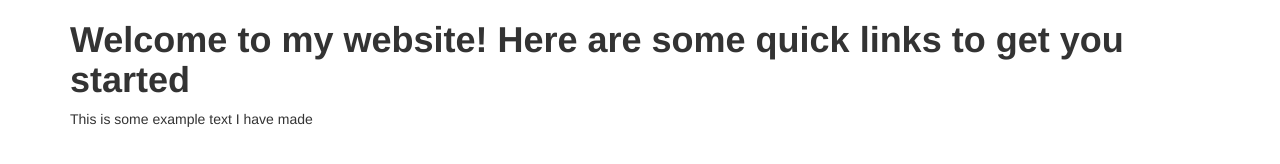
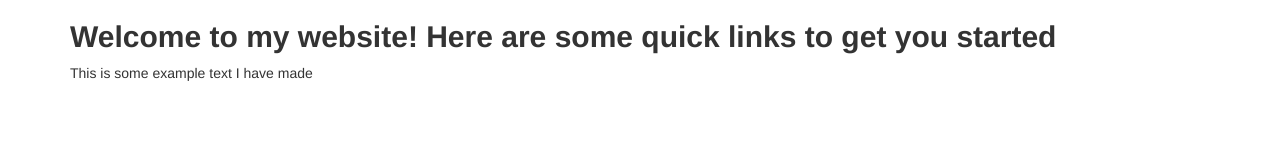
Before and after one commit to JacobYoung97/JacobYoung97.github.io, a plain HTML site: page index.html in a window 1280 px wide. Drawn offline with nearby package versions, Linux system fonts and the light colour scheme.

Commit message:
Update index.html

```diff
--- a/index.html
+++ b/index.html
@@ -14,7 +14,7 @@
 
 <body>
     <div class="container">
-    	<h1><B>Welcome to my website! Here are some quick links to get you started</B></h1>
+    	<h2><B>Welcome to my website! Here are some quick links to get you started</B></h2>
     	<p>This is some example text I have made</p>
     </div>
 </body>
```
